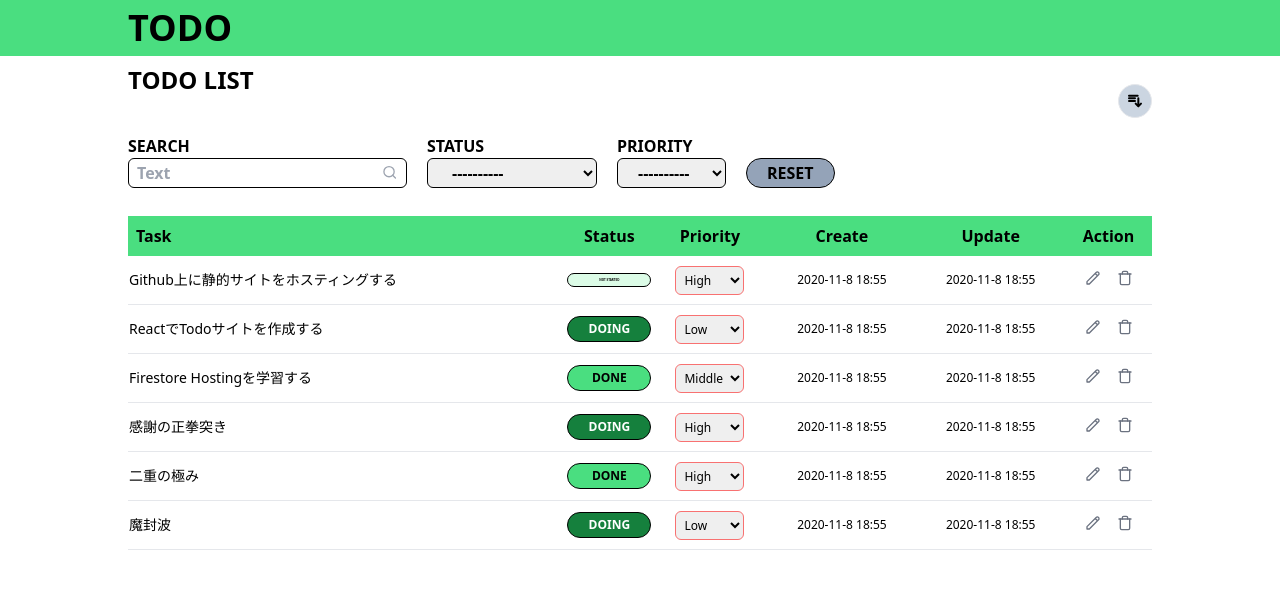
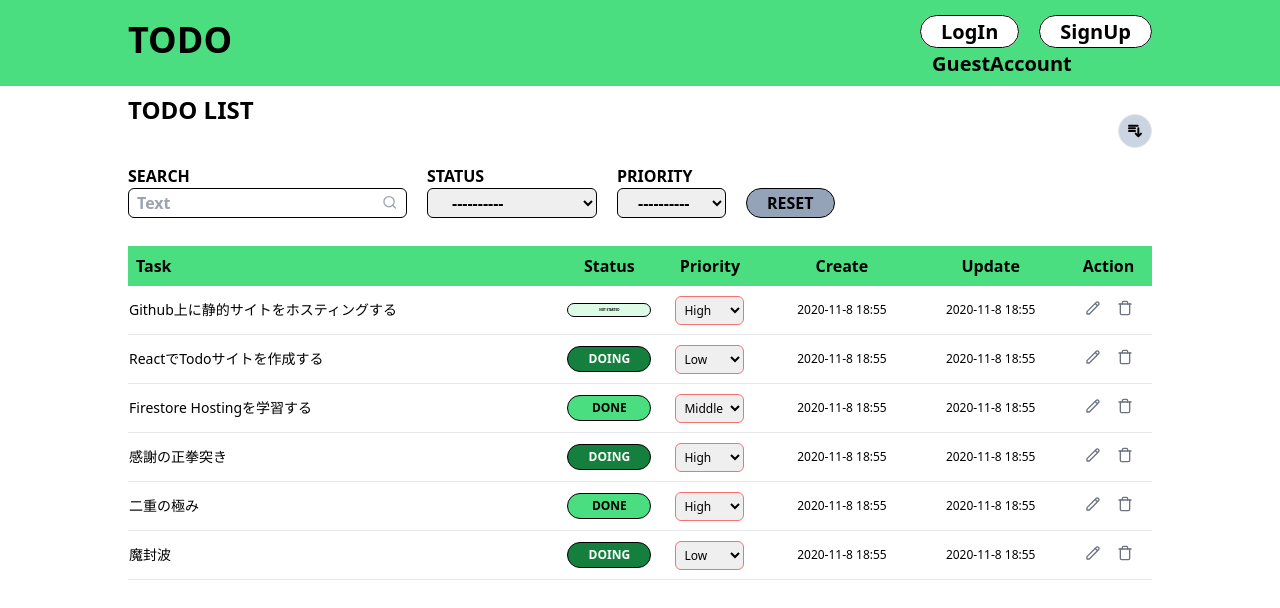
Before and after one commit to if-mentor/todo_itf_first, a Next.js app: page / in a window 1280 px wide. Shown: the top 608 px of the page. Built offline with nearby package versions, Linux system fonts and the light colour scheme; no server answers.

Commit message:
ユーザー認証機能作成

```diff
--- a/src/components/Header.tsx
+++ b/src/components/Header.tsx
@@ -1,10 +1,44 @@
-import React from 'react'
+import Link from 'next/link'
+import React, { useEffect, useState } from 'react'
+import { auth } from '../../lib/firebase'
+import { signOut } from 'firebase/auth'
 
 const Header = () => {
+  const [user, setUser] = useState<string>('GuestAccount');
+  useEffect(() => {
+    const unsubscribe = auth.onAuthStateChanged((currentUser) => {
+      if (currentUser) {
+        setUser(currentUser.displayName || currentUser.email || currentUser.uid);
+      } else {
+        setUser('GuestAccount');
+      }
+    });
+    return unsubscribe;
+  }, []);
+
+  const handleLogOut = () => {
+    signOut(auth)
+  }
+
   return (
     <header className='w-full bg-green-400 text-4xl font-bold'>
-      <div className='max-w-5xl mx-auto py-2'>
-        TODO
+      <div className='max-w-5xl mx-auto py-2 flex justify-between'>
+        <div className='mt-3'>TODO</div>
+
+        <div className='text-xl mt-2.5'>
+          {user !== 'GuestAccount'?(
+            <div>
+              <button onClick={handleLogOut} className='border border-black rounded-full px-5 py-0.5 bg-white'>Logout</button>
+              <div className= 'ml-3 mt-1'>{user}</div>
+            </div>
+          ):(
+            <div>
+              <Link href="/login" className='border border-black rounded-full px-5 py-0.5 bg-white' >LogIn</Link>
+              <Link href="/signup" className='border border-black rounded-full px-5 py-0.5 ml-5 bg-white'>SignUp</Link>
+              <div className= 'ml-3 mt-1'>{user}</div>
+            </div>
+          )}
+        </div>
       </div>
     </header>
 
--- a/src/pages/login.tsx
+++ b/src/pages/login.tsx
@@ -1,4 +1,35 @@
+import { useRouter } from "next/router";
+import { FormEvent, useState } from "react";
+import { auth } from '../../lib/firebase'
+import { signInWithEmailAndPassword } from 'firebase/auth'
+
 const Login = () => {
+    const [email, setEmail] = useState<string>('');
+    const [password, setPassword] = useState<string>('');
+    const router = useRouter();
+    const [error, setError] = useState<string>('')
+
+    const handleLogIn = async (e: FormEvent<HTMLFormElement>) => {
+        e.preventDefault();
+        await signInWithEmailAndPassword(auth, email, password)
+            .then((userCredential) => {
+                const user = userCredential.user
+                if (user) {router.push("/")}
+            })
+            .catch((error) => {
+                const errorCode = error.code;
+                const errorMessage = error.message;
+                setError(errorMessage);
+            });
+    }
+
+    const handleChangeEmail = (e: React.ChangeEvent<HTMLInputElement> ) => {
+        setEmail(e.currentTarget.value);
+    }
+
+    const handleChangePassword = (e: React.ChangeEvent<HTMLInputElement> ) => {
+        setPassword(e.currentTarget.value);
+    }
   return (
     <div className='mx-auto flex justify-center'>
         <div className='bg-green-300 py-10 px-20 my-20 rounded-2xl w-auto'>
@@ -6,14 +37,15 @@ const Login = () => {
                 <p className='bg-green-100 text-green-700 font-bold rounded-full p-1 text-center w-36 -ml-10'>EMAIL</p>
 
             <div >
-                <form className='flex justify-center flex-col'>
+                <form className='flex justify-center flex-col' onSubmit={handleLogIn}>
+                    {error && <div className="text-red-500">{error}</div>}
                     <div className='my-5'>
                         <p className='text-sm'>メールアドレス</p>
-                        <input className=' bg-green-100 rounded-full px-2 py-2 w-96' type="text"/>
+                        <input className=' bg-green-100 rounded-full px-2 py-2 w-96' type="email" name="email"  onChange={handleChangeEmail}/>
                     </div>
                     <div className='my-5'>
                         <p className='text-sm'>パスワード</p>
-                        <input className=' bg-green-100 rounded-full px-2 py-2 w-96' type="text" />
+                        <input className=' bg-green-100 rounded-full px-2 py-2 w-96' type="password" name="password" onChange={handleChangePassword}  />
                     </div>
 
                     <input className=' bg-green-700 rounded-full w-36 my-5 text-white py-1 mx-auto' type="submit" value="LOGIN"/>
--- a/src/pages/signup.tsx
+++ b/src/pages/signup.tsx
@@ -1,21 +1,40 @@
-import React from 'react'
+import React, { FormEvent, useState } from 'react'
+import { auth } from '../../lib/firebase'
+import { createUserWithEmailAndPassword } from 'firebase/auth'
+import { useRouter } from 'next/router';
 
 const SignUp = () => {
+    const [email, setEmail] = useState<string>('');
+    const [password, setPassword] = useState<string>('');
+    const router = useRouter()
+
+    const handleSignUp = async(e: FormEvent<HTMLFormElement>) => {
+        e.preventDefault();
+        await createUserWithEmailAndPassword(auth, email, password) ;
+        router.push("/") ;
+    }
+
+    const handleChangeEmail = (e: React.ChangeEvent<HTMLInputElement> ) => {
+        setEmail(e.currentTarget.value);
+    }
+
+    const handleChangePassword = (e: React.ChangeEvent<HTMLInputElement> ) => {
+        setPassword(e.currentTarget.value);
+    }
+
   return (
     <div className='mx-auto flex justify-center'>
         <div className='bg-green-300 py-10 px-20 my-20 rounded-2xl w-auto'>
-
                 <p className='bg-green-100 text-green-700 font-bold rounded-full p-1 text-center w-36 -ml-10'>EMAIL</p>
-
             <div >
-                <form className='flex justify-center flex-col'>
+                <form className='flex justify-center flex-col' onSubmit={handleSignUp}>
                     <div className='my-5'>
                         <p className='text-sm'>メールアドレス</p>
-                        <input className=' bg-green-100 rounded-full px-2 py-2 w-96' type="text"/>
+                        <input className=' bg-green-100 rounded-full px-2 py-2 w-96' type="email" name="email"  onChange={handleChangeEmail}/>
                     </div>
                     <div className='my-5'>
                         <p className='text-sm'>パスワード</p>
-                        <input className=' bg-green-100 rounded-full px-2 py-2 w-96' type="text" />
+                        <input className=' bg-green-100 rounded-full px-2 py-2 w-96' type="password" name="password" onChange={handleChangePassword} />
                     </div>
 
                     <input className=' bg-green-700 rounded-full w-36 my-5 text-white py-1 mx-auto' type="submit" value="SIGN UP"/>
```
